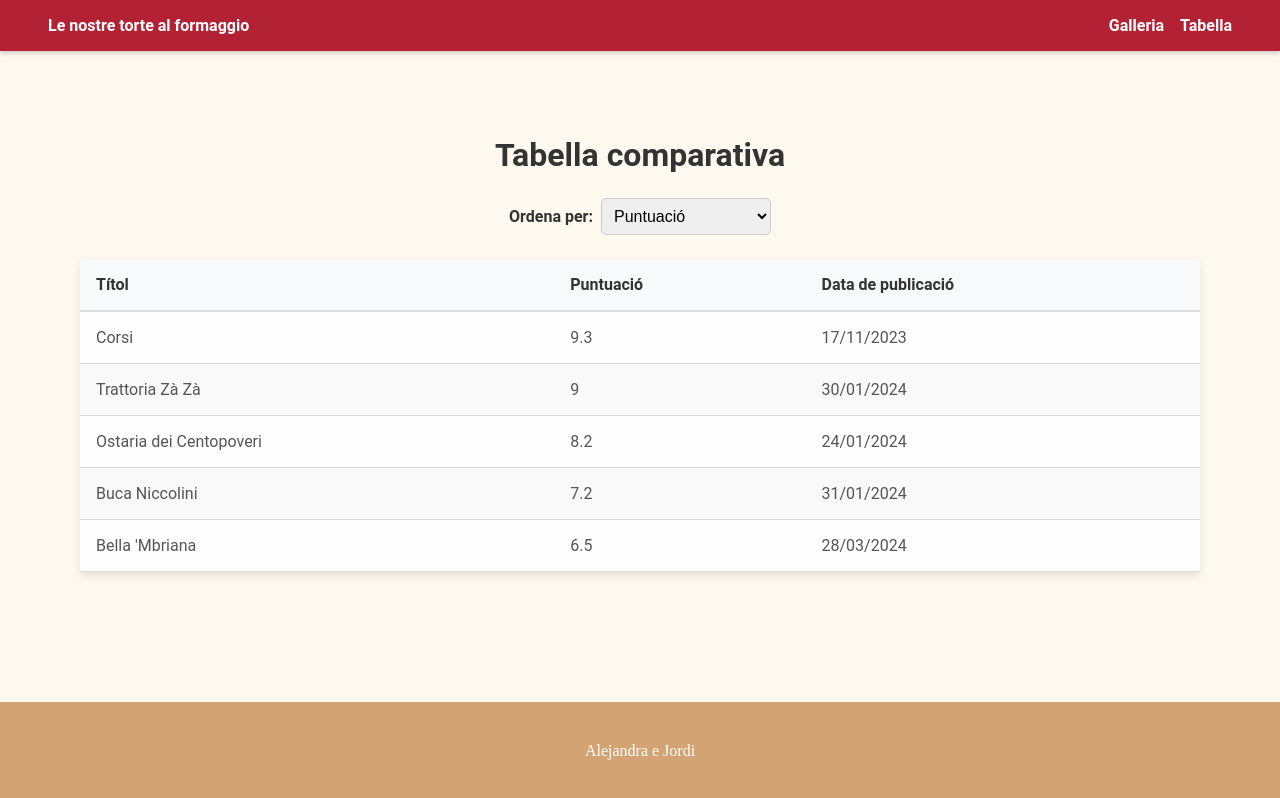
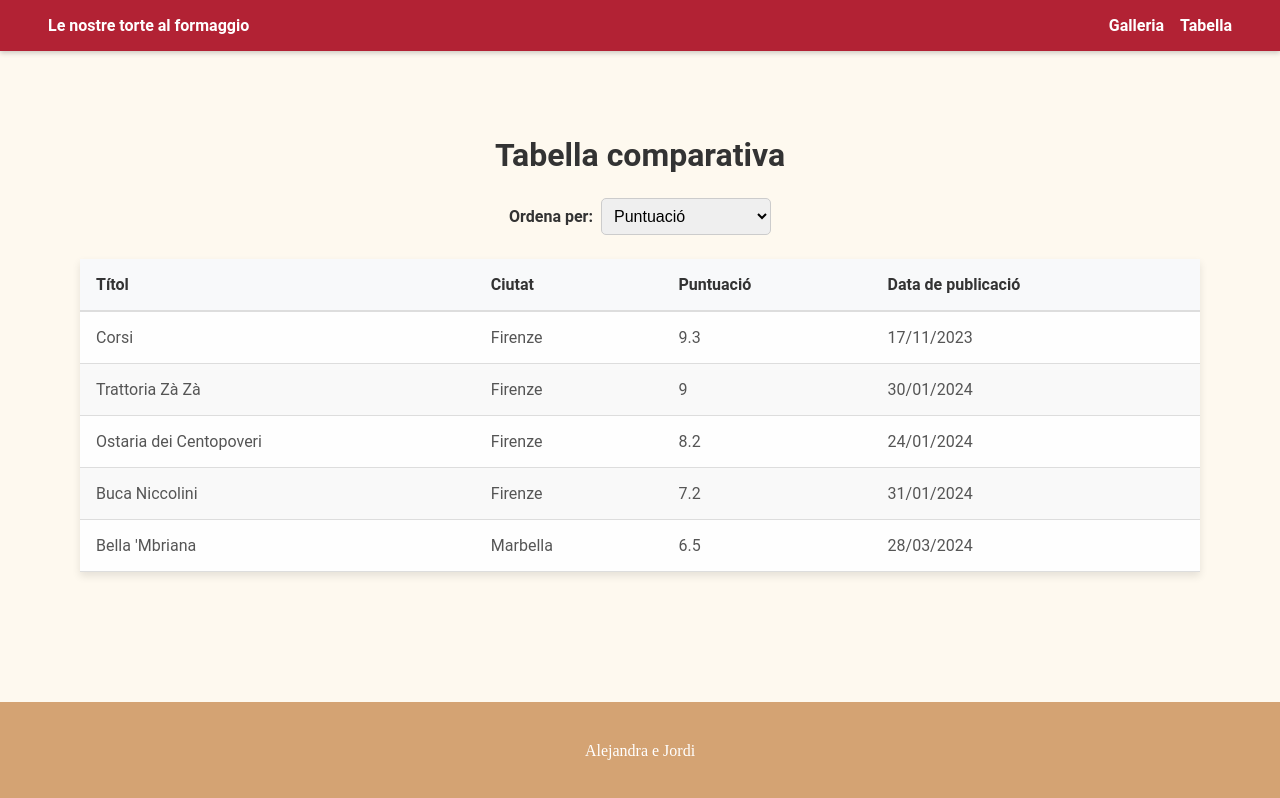
Before and after one commit to jordiciurana16/cheesecake, a React (Vite) app: page /compare in a window 1280 px wide. Built offline with nearby package versions, Linux system fonts and the light colour scheme.

Commit message:
nuevo ordenar por

```diff
--- a/src/data/movies.json
+++ b/src/data/movies.json
@@ -36,7 +36,7 @@
     "rating": 7.2,
     "location": "Firenze",
     "description": "Florència ens veu, l'últim adéu,\nuna ciutat plena de tot el que és meu.\nA Buca Niccolini, moments de quietud,\nun comiat dolç, ple de gratitud.\n\nAquella vegada, la motxilla oblidada,\nsota la taula, una història inesperada.\nEns acomiadem, però no de debò,\nFlorència sempre viurà en el nostre cor.",
-    "image": "/buca-niccolini-4.jpg",
+    "image": "/buca-niccolini-5.jpg",
     "mapLink": "https://maps.app.goo.gl/DhR58bBoJHsft6B68"
   },
   {
--- a/src/pages/Compare.tsx
+++ b/src/pages/Compare.tsx
@@ -1,17 +1,21 @@
 import React, { useState } from "react";
-import moviesData from "../data/movies.json"; // Importem el fitxer JSON
+import moviesData from "../data/movies.json"; // Importamos el JSON
 
 const Compare: React.FC = () => {
-  const [sortBy, setSortBy] = useState<"rating" | "releaseDate">("rating");
+  const [sortBy, setSortBy] = useState<"rating" | "releaseDate" | "location">(
+    "rating"
+  );
 
-  // Ordena les pel·lícules segons el criteri seleccionat
+  // Ordenar las películas según el criterio seleccionado
   const sortedMovies = [...moviesData].sort((a, b) => {
     if (sortBy === "rating") {
-      return b.rating - a.rating; // Ordena per puntuació descendent
-    } else {
+      return b.rating - a.rating; // Ordenar por puntuación descendente
+    } else if (sortBy === "releaseDate") {
       return (
         new Date(a.releaseDate).getTime() - new Date(b.releaseDate).getTime()
-      ); // Ordena per data ascendent
+      ); // Ordenar por fecha ascendente
+    } else {
+      return a.location.localeCompare(b.location); // Ordenar por ciudad alfabéticamente
     }
   });
 
@@ -49,7 +53,9 @@ const Compare: React.FC = () => {
         <select
           value={sortBy}
           onChange={(e) =>
-            setSortBy(e.target.value as "rating" | "releaseDate")
+            setSortBy(
+              e.target.value as "rating" | "releaseDate" | "location"
+            )
           }
           style={{
             padding: "0.5rem",
@@ -60,6 +66,7 @@ const Compare: React.FC = () => {
         >
           <option value="rating">Puntuació</option>
           <option value="releaseDate">Data de publicació</option>
+          <option value="location">Ciutat</option>
         </select>
       </div>
 
@@ -93,6 +100,17 @@ const Compare: React.FC = () => {
                 borderBottom: "2px solid #ddd",
               }}
             >
+              Ciutat
+            </th>
+            <th
+              style={{
+                padding: "1rem",
+                textAlign: "left",
+                fontWeight: "bold",
+                color: "#333",
+                borderBottom: "2px solid #ddd",
+              }}
+            >
               Puntuació
             </th>
             <th
@@ -113,7 +131,7 @@ const Compare: React.FC = () => {
             <tr
               key={movie.id}
               style={{
-                backgroundColor: index % 2 === 0 ? "#fefefe" : "#f9f9f9", // Colors alternats per files
+                backgroundColor: index % 2 === 0 ? "#fefefe" : "#f9f9f9", // Colores alternados para las filas
                 transition: "background-color 0.3s",
               }}
               onMouseEnter={(e) => {
@@ -132,6 +150,15 @@ const Compare: React.FC = () => {
                 }}
               >
                 {movie.title}
+              </td>
+              <td
+                style={{
+                  padding: "1rem",
+                  borderBottom: "1px solid #ddd",
+                  color: "#555",
+                }}
+              >
+                {movie.location}
               </td>
               <td
                 style={{
```
